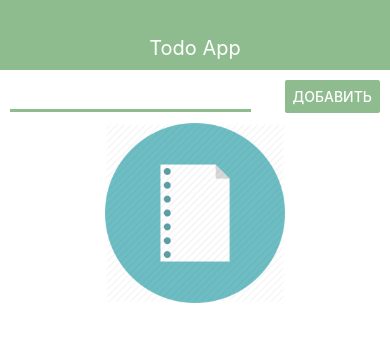
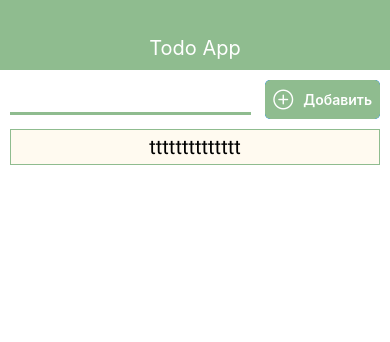
Before and after one commit to igar1991/ReactNativeTestAppTodoList, a React Native app: screen / in a window 390 px wide. Shown: the top 342 px of the page. Built offline with nearby package versions, Linux system fonts and the light colour scheme.

Commit message:
context fonts

```diff
--- a/App.js
+++ b/App.js
@@ -1,80 +1,36 @@
 import React, {useState} from 'react';
-import { StyleSheet, View, Alert } from 'react-native';
-import { Header } from './src/components/Header';
-import { MainScreen } from './src/screens/MainScreen';
-import { TodoScreen } from './src/screens/TodoScreen';
+import * as Font from 'expo-font';
+import { AppLoading } from 'expo';
+import { MainLayout } from './MainLayout';
+import { TodoState } from './src/context/todoState';
+
+async function uploadFont() {
+  await Font.loadAsync({
+    'roboto-bold': require('./assets/font/Roboto-Bold.ttf'),
+    'roboto-regular': require('./assets/font/Roboto-Regular.ttf')
+  })
+}
 
 
 export default function App() {
 
-  const [todo, setTodo] = useState([]);
-  const [newtodo, setNewtodo] = useState(null);
+  const [ready, setReady] = useState(false);
 
 
-  //Добавление в масси дела
-  const addUse = (title) => {
-    setTodo((prev)=> [...prev,{
-      id: Date.now().toString(),
-      title
-    }])
-  }
-
-  const idSubmit = (item)=> {
-    setNewtodo(item)
-  }
-
-  //Удаление элемента
-  const onRemoove = (id)=> {
-    const todoRemoove = todo.find(t=>t.id==id)
-    Alert.alert(
-      'Удаление дела',
-      `Вы действительно хотите удалить дело ${todoRemoove.title}?`,
-      [
-        {
-          text: 'Отмена',
-          onPress: () => console.log('Cancel Pressed'),
-          style: 'cancel',
-        },
-        {text: 'OK', onPress: () => {
-          setNewtodo(null)
-          setTodo(prev => prev.filter(t => t.id!==id))
-        }},
-      ],
-      {cancelable: false},
-    );
-
-  }
-
-  //Изменение элементов
-  const changeTodo = (id, newTitle) => {
-    setTodo(prev => prev.map(item => {
-      if (item.id === id) {
-        item.title = newTitle
-      }
-      return item;
-    }) )
-  }
-
-  let content = ( <MainScreen todo = { todo } addUse = { addUse } idSubmit = { idSubmit } /> )
-
-  if ( newtodo ) {
-    content = (<TodoScreen idSubmit={idSubmit} ntodo={newtodo} onRemoove = {onRemoove} changeTodo = {changeTodo} />)
+  if(!ready) {
+    return<AppLoading
+    startAsync = {uploadFont}
+    onFinish = {()=> setReady(true)}
+    onError = {console.log('warn')}
+     />
   }
 
 
 
+
   return (
-    <View>
-      <Header title = "Todo App" />
-        <View  style={styles.container}>
-          {content}
-        </View>
-    </View>
+    <TodoState>
+        <MainLayout />
+    </TodoState>
   );
 }
-
-const styles = StyleSheet.create({
-  container: {
-    padding: 10
-  }
-});
--- /dev/null
+++ b/MainLayout.js
@@ -0,0 +1,82 @@
+import React, {useState, useContext} from 'react';
+import { StyleSheet, View, Alert } from 'react-native';
+import { Header } from './src/components/Header';
+import { MainScreen } from './src/screens/MainScreen';
+import { TodoScreen } from './src/screens/TodoScreen';
+import { TodoContext } from './src/context/todoContext';
+
+
+
+export const MainLayout = ()=> {
+    const todoContext = useContext(TodoContext)
+    const [todo, setTodo] = useState([]);
+    const [newtodo, setNewtodo] = useState(null);
+
+    //Добавление в масси дела
+  const addUse = (title) => {
+    setTodo((prev)=> [...prev,{
+      id: Date.now().toString(),
+      title
+    }])
+  }
+
+  const idSubmit = (item)=> {
+    setNewtodo(item)
+  }
+
+  //Удаление элемента
+  const onRemoove = (id)=> {
+    const todoRemoove = todo.find(t=>t.id==id)
+    Alert.alert(
+      'Удаление дела',
+      `Вы действительно хотите удалить дело ${todoRemoove.title}?`,
+      [
+        {
+          text: 'Отмена',
+          onPress: () => console.log('Cancel Pressed'),
+          style: 'cancel',
+        },
+        {text: 'OK', onPress: () => {
+          setNewtodo(null)
+          setTodo(prev => prev.filter(t => t.id!==id))
+        }},
+      ],
+      {cancelable: false},
+    );
+
+  }
+
+  //Изменение элементов
+  const changeTodo = (id, newTitle) => {
+    setTodo(prev => prev.map(item => {
+      if (item.id === id) {
+        item.title = newTitle
+      }
+      return item;
+    }) )
+  }
+
+  let content = ( <MainScreen todo = { todoContext.todos } addUse = { addUse } idSubmit = { idSubmit } /> )
+
+  if ( newtodo ) {
+    content = (<TodoScreen idSubmit={idSubmit} ntodo={newtodo} onRemoove = {onRemoove} changeTodo = {changeTodo} />)
+  }
+
+
+
+
+    return (
+        <View>
+          <Header title = "Todo App" />
+            <View  style={styles.container}>
+              {content}
+            </View>
+        </View>
+      );
+}
+
+const styles = StyleSheet.create({
+    container: {
+      padding: 10
+    }
+  });
--- a/app.json
+++ b/app.json
@@ -10,7 +10,7 @@
       "web"
     ],
     "version": "1.0.0",
-    "orientation": "portrait",
+    "orientation": "default",
     "icon": "./assets/icon.png",
     "splash": {
       "image": "./assets/splash.png",
--- a/package.json
+++ b/package.json
@@ -8,7 +8,9 @@
     "eject": "expo eject"
   },
   "dependencies": {
+    "@expo/vector-icons": "^10.0.6",
     "expo": "~36.0.0",
+    "expo-font": "^8.0.0",
     "react": "~16.9.0",
     "react-dom": "~16.9.0",
     "react-native": "https://github.com/expo/react-native/archive/sdk-36.0.0.tar.gz",
--- a/src/components/AddTodo.js
+++ b/src/components/AddTodo.js
@@ -1,5 +1,6 @@
 import React, {useState} from 'react';
-import { StyleSheet, TextInput, Button, View, Alert } from 'react-native';
+import { StyleSheet, TextInput, Button, View, Alert, Keyboard } from 'react-native';
+import { AntDesign } from '@expo/vector-icons';
 
 export const AddTodo = ({addUse}) => {
 
@@ -9,6 +10,7 @@ export const AddTodo = ({addUse}) => {
         if(el.trim()) {
             addUse(el);
             setEl('');
+            Keyboard.dismiss()
         } else {
             Alert.alert('Название дела не может быть пустым');
         }
@@ -17,7 +19,7 @@ export const AddTodo = ({addUse}) => {
     return (
         <View style={styles.container}>
             <TextInput style={styles.textInput} onChangeText={ text => setEl(text) } value = {el} />
-            <Button style={styles.button} color= '#8fbc8f' title = 'Добавить' onPress={onSubmit}/>
+            <AntDesign.Button style={styles.button} onPress={onSubmit} name = "pluscircleo">Добавить</AntDesign.Button>
         </View>
     )
 }
@@ -36,6 +38,6 @@ const styles = StyleSheet.create({
 
     },
     button: {
-
+        backgroundColor: '#8fbc8f'
     }
 })
--- a/src/components/TodoList.js
+++ b/src/components/TodoList.js
@@ -13,6 +13,7 @@ export const TodoList = ({ item, idSubmit }) => {
 
 const styles = StyleSheet.create({
     text: {
+        fontFamily: 'roboto-regular',
         fontSize: 20,
         borderColor: '#8fbc8f',
         borderWidth: 1,
--- /dev/null
+++ b/src/components/UI/AppButton.js
@@ -0,0 +1,23 @@
+import React, {useState} from 'react';
+import { StyleSheet, Text, View, TouchableOpacity } from 'react-native';
+
+export const AppButton = ({children, onPress, color})=> {
+return (
+    <TouchableOpacity onPress = {onPress}>
+        <View style={{...styles.button, backgroundColor: color}}>
+            <Text>{children}</Text>
+        </View>
+    </TouchableOpacity>
+)
+}
+
+const styles = StyleSheet.create({
+    button: {
+        padding: 10,
+        borderRadius: 5,
+        flexDirection: "row",
+        alignItems: "center",
+        justifyContent: 'center'
+
+    }
+})
--- /dev/null
+++ b/src/context/todoContext.js
@@ -0,0 +1,3 @@
+import { createContext } from 'react'
+
+export const TodoContext = createContext()
--- /dev/null
+++ b/src/context/todoReduser.js
@@ -0,0 +1,3 @@
+export const todoReduser = (state, action)=> {
+    return state
+}
--- /dev/null
+++ b/src/context/todoState.js
@@ -0,0 +1,15 @@
+import React, { useReducer } from 'react'
+import { TodoContext } from './todoContext'
+import { todoReduser } from './todoReduser'
+
+export const TodoState = ({ children }) => {
+    const initialState = {
+        todos: [{id: '1', title: 'tttttttttttttt'}]
+    }
+    const [ state, dispatch ] = useReducer(todoReduser,initialState )
+
+return ( <TodoContext.Provider value = {{
+    todos: state.todos
+}}>{children}</TodoContext.Provider>
+)
+}
--- a/src/screens/TodoScreen.js
+++ b/src/screens/TodoScreen.js
@@ -3,6 +3,8 @@ import { StyleSheet, Text, Button, View } from 'react-native';
 import { THEME } from '../theme';
 import { AppCard } from '../components/UI/AppCard';
 import { AddModal } from '../components/UI/AddModal';
+import { AppButton } from '../components/UI/AppButton';
+import { AntDesign } from '@expo/vector-icons';
 
 export const TodoScreen = ({ idSubmit, ntodo, onRemoove, changeTodo }) => {
 
@@ -18,16 +20,17 @@ export const TodoScreen = ({ idSubmit, ntodo, onRemoove, changeTodo }) => {
             <AddModal visible = {modal} Cancel = {()=>setModal(false)}  value = {ntodo.title} onSaveTodo = {onSaveTodo} />
             <AppCard>
         <Text style={styles.text}>{ntodo.title}</Text>
-        <Button title = "Ред" onPress={ ()=> setModal(true) }/>
+        <AppButton color='blue' onPress={ ()=> setModal(true) }>
+            <AntDesign name = 'pluscircleo' />
+        </AppButton>
             </AppCard>
 
         <View style = {styles.container}>
             <View style = {styles.buttons}>
-                <Button title = "Назад" color = "gray" onPress = {()=>idSubmit(null)}/>
+                <AppButton color = "gray" onPress = {()=>idSubmit(null)}>Назад</AppButton>
             </View>
             <View style = {styles.buttons}>
                 <Button title = "Удалить" color = {THEME.RED_COLOR} onPress = {() => onRemoove(ntodo.id)}/>
-
             </View>
         </View>
         </View>
```
Also changed, not shown: assets/font/Roboto-Bold.ttf (added), assets/font/Roboto-Regular.ttf (added).
